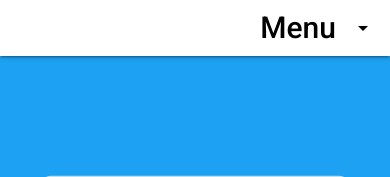
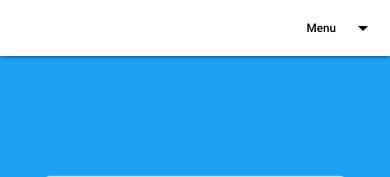
Before and after one commit to mhyeun/emojified-tweets-wall-of-fame, a Django app: page /emojify in a window 390 px wide. Shown: the top 177 px of the page. Run offline with Django 3.2, Linux system fonts and the light colour scheme; the visitor is signed in with stand-in values (Sample User, id 1).

Commit message:
minor changes to responsiveness

```diff
--- a/static/emojify.css
+++ b/static/emojify.css
@@ -114,4 +114,8 @@ input[type="submit"]:hover {
     cursor: pointer;
   }
 
+  .dropdown-trigger,
+  .material-icons {
+    font-size: 3vw;
+  }
 }
```
Also changed, not shown: static/emojifytweets.css (+10 -5 lines).
